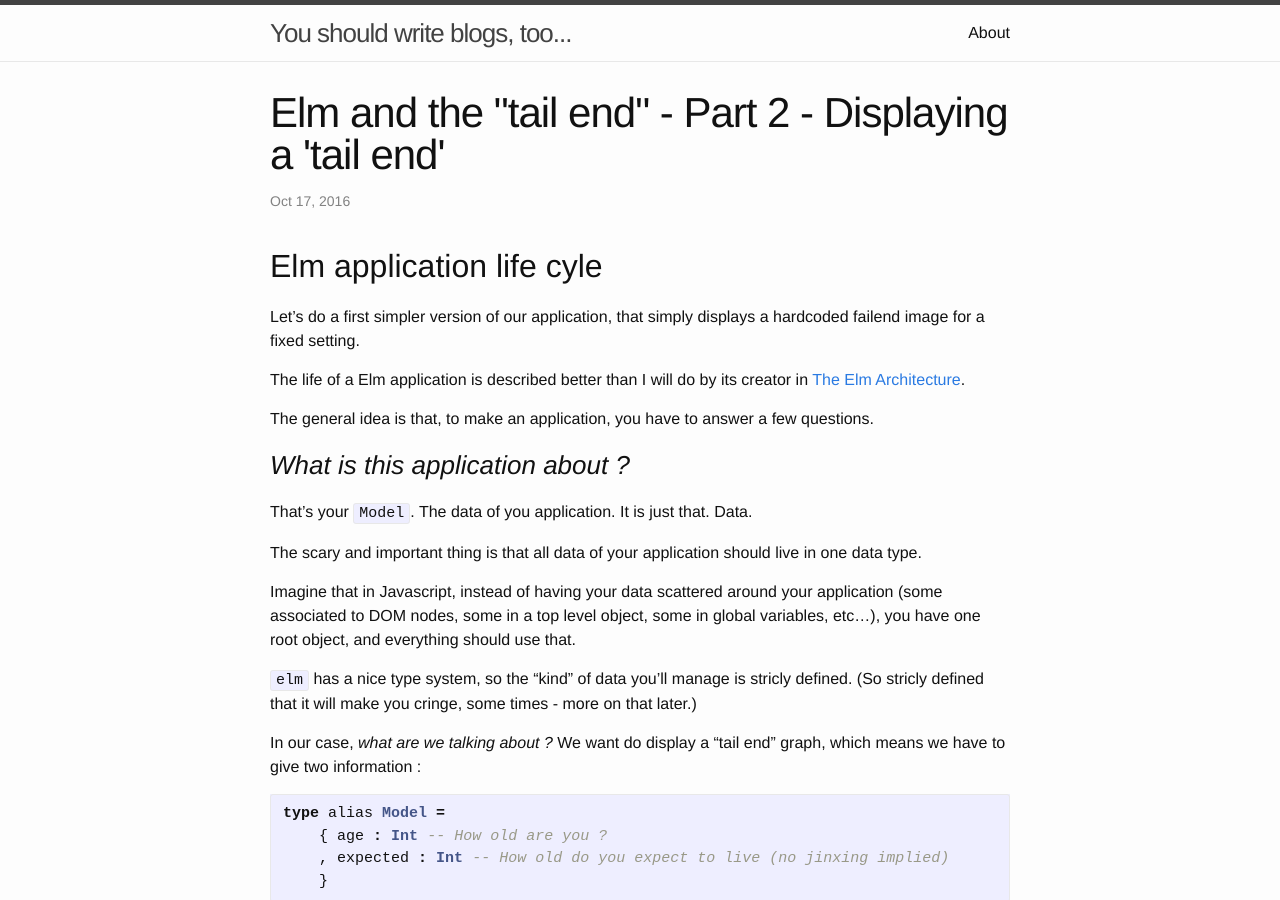
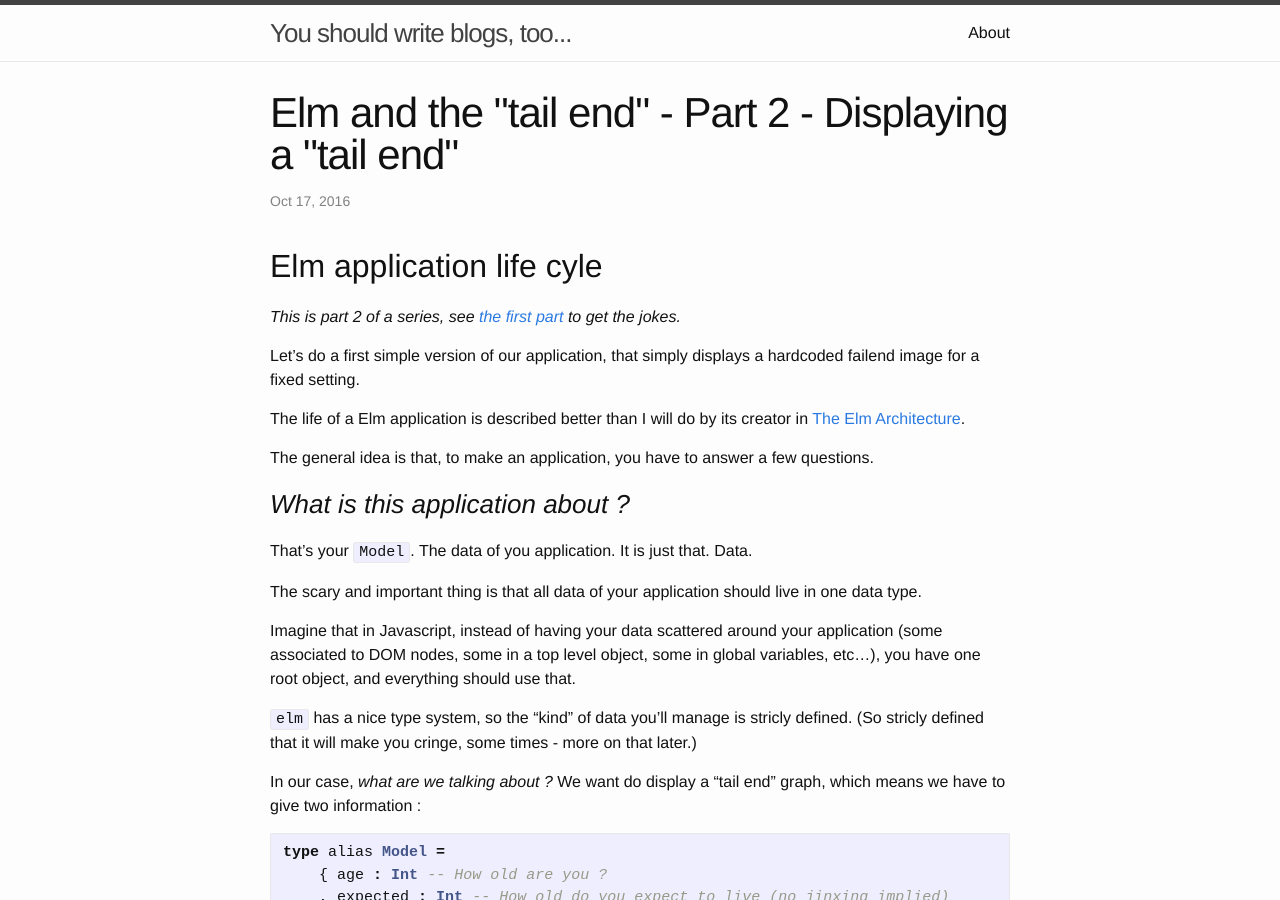
Before and after one commit to phtrivier/phtrivier.github.io, a Jekyll site: the page built from _posts/2016-10-17-elm-tail-end-part-2.markdown, in a window 1280 px wide and 900 px high. Built offline with Jekyll 4.4.1, drawn with Linux system fonts in a browser that asks for light colours; comment, search, counter and statistics services are not loaded.

Commit message:
Added link to previous parts

```diff
--- a/_posts/2016-08-21-elm-tail-end-part-1.markdown
+++ b/_posts/2016-08-21-elm-tail-end-part-1.markdown
@@ -339,7 +339,7 @@ If you want to follow, I'll leave a repository with the code on [github](http://
 
 Next time, we'll actually try and display a "tail end" diagram, using nothing but two integers as a Model !
 
-Stay tuned.
+Stay tuned for [next part](/2016/10/17/elm-tail-end-part-2.html).
 
 ---
 
--- a/_posts/2016-10-17-elm-tail-end-part-2.markdown
+++ b/_posts/2016-10-17-elm-tail-end-part-2.markdown
@@ -1,12 +1,14 @@
 ---
 layout: post
-title:  "Elm and the \"tail end\" - Part 2 - Displaying a 'tail end'"
+title:  "Elm and the \"tail end\" - Part 2 - Displaying a \"tail end\""
 date:   2016-10-17 11:35:00 +0200
 tags: elm waitbutwhy
 ---
 ## Elm application life cyle
 
-Let's do a first simpler version of our application, that simply displays a hardcoded failend image for a fixed setting.
+_This is part 2 of a series, see [the first part](/2016/08/21/elm-tail-end-part-1) to get the jokes._
+
+Let's do a first simple version of our application, that simply displays a hardcoded failend image for a fixed setting.
 
 The life of a Elm application is described better than I will do by its creator in [The Elm Architecture](https://guide.elm-lang.org/architecture/).
 
```
